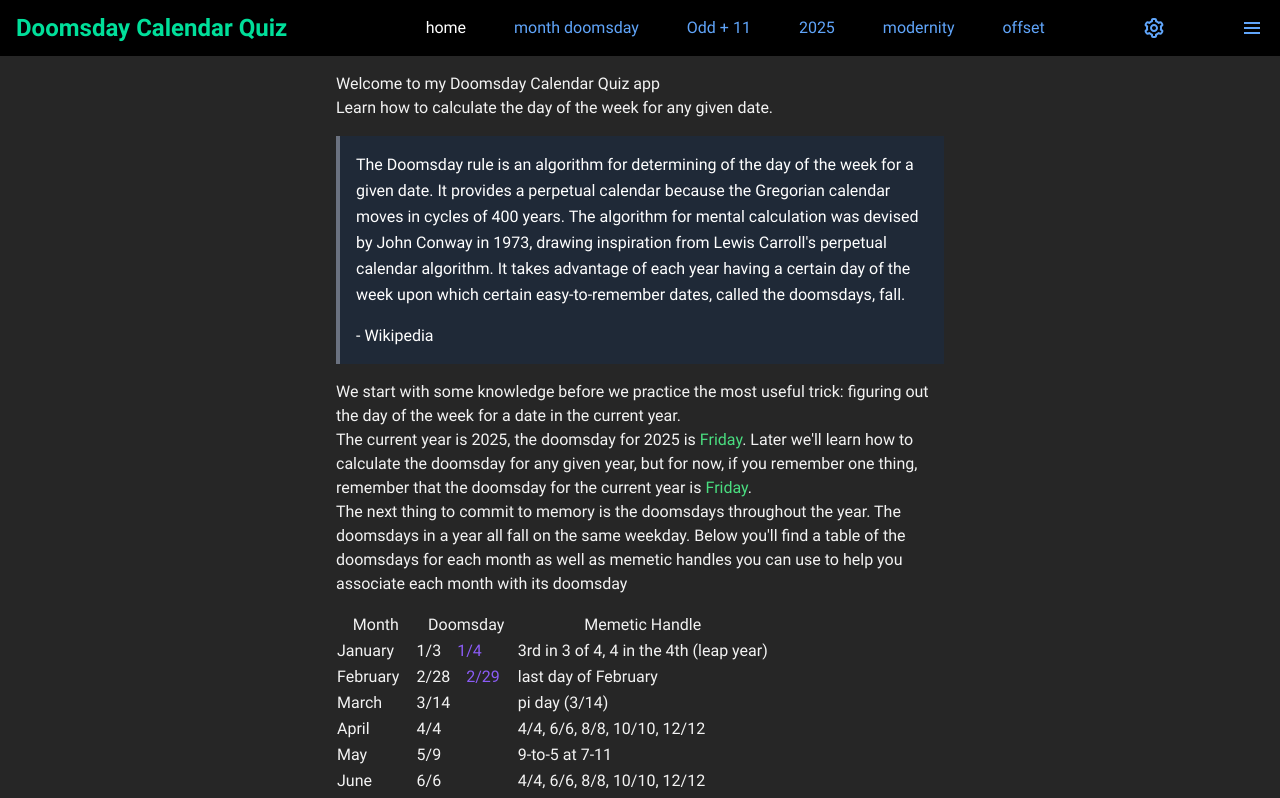
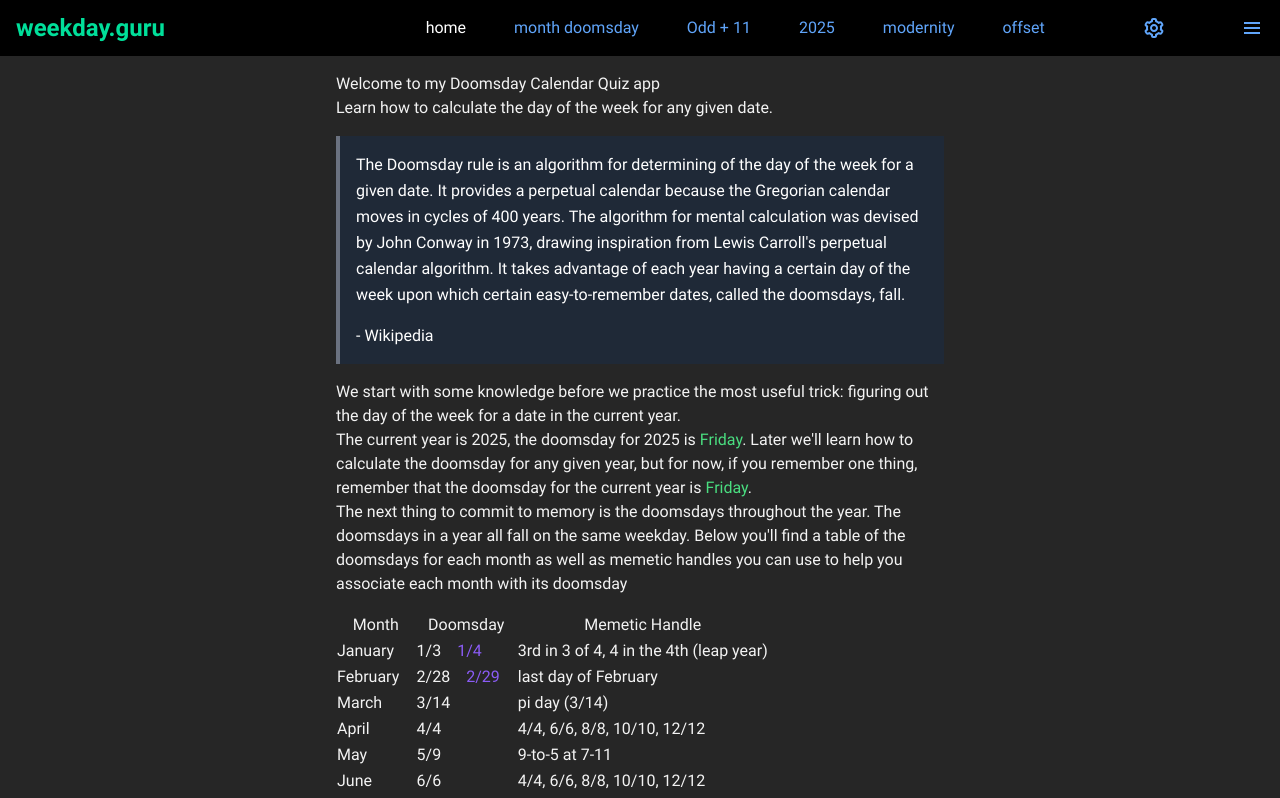
Before and after one commit to jeffprinty/doomsday-calendar-quiz, a React (Vite) app: page / in a window 1280 px wide. Shown: the top 798 px of the page. Built offline with nearby package versions, Linux system fonts and the light colour scheme.

Commit message:
name updates

```diff
--- a/package.json
+++ b/package.json
@@ -7,10 +7,10 @@
     "url": "https://drwicked.com"
   },
   "private": true,
-  "homepage": "https://jeffprinty.github.io/doomsday-calendar-quiz/",
+  "homepage": "https://weekday.guru/",
   "repository": {
     "type": "git",
-    "url": "https://github.com/doinel1a/vite-react-ts-starter"
+    "url": "https://github.com/jeffprinty/doomsday-calendar-quiz"
   },
   "type": "module",
   "lint-staged": {
--- a/src/components/nav-bar.tsx
+++ b/src/components/nav-bar.tsx
@@ -20,7 +20,7 @@ type NavItemGroupsHash = {
   [key in NavItemCategories]: Array<NavItem>;
 };
 
-const menuTitle = 'Doomsday Calendar Quiz';
+const menuTitle = 'weekday.guru';
 
 const navLinkActive = 'text-white';
 const navLinkInactive = 'text-blue-400';
```
Also changed, not shown: public/app.webmanifest.
